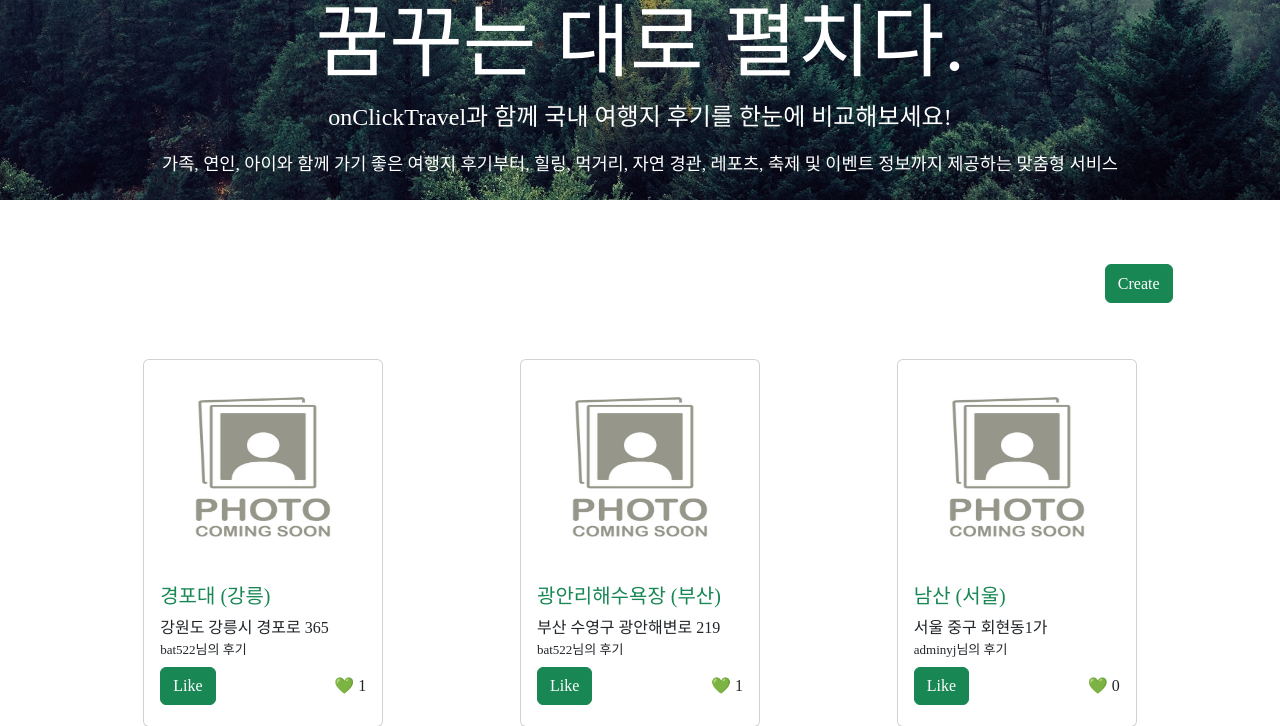
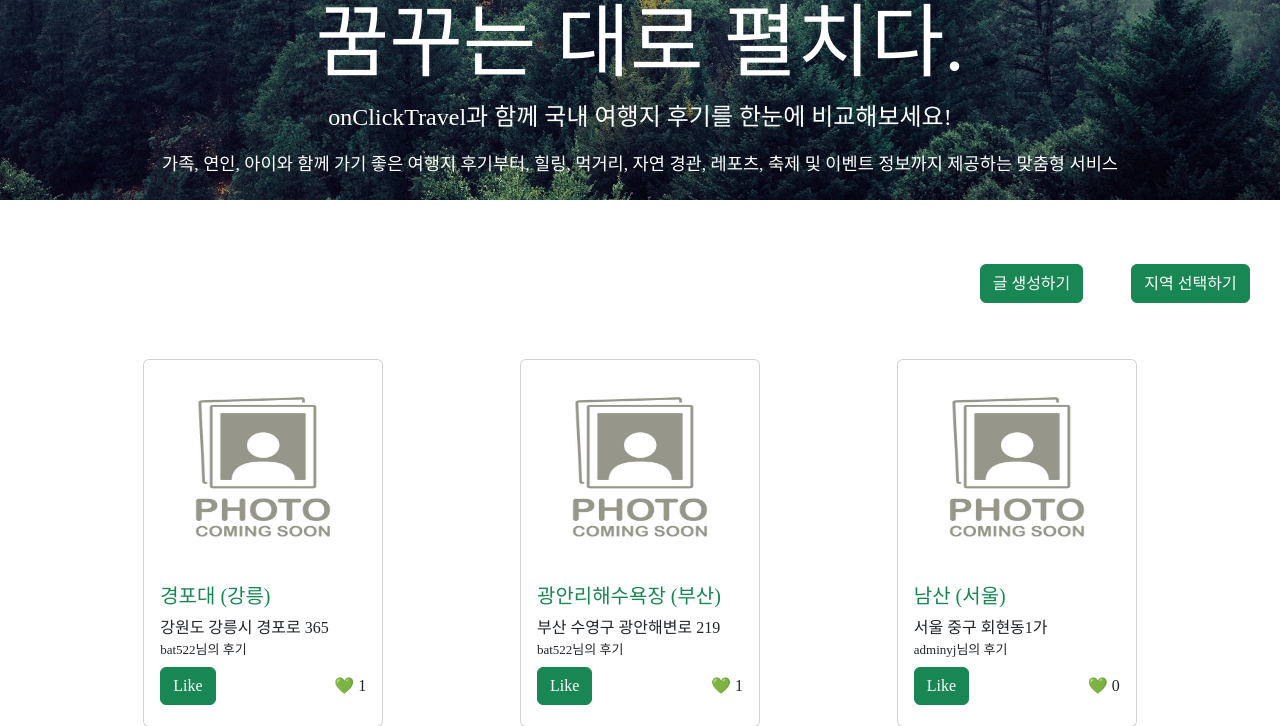
Before and after one commit to ParkJiHwan22/return_a_plus, a Django app: page / in a window 1280 px wide; the page is wider, and only the part inside the window is pictured. Shown: the part 598-1324 px from the top of that part. Run offline with Django 3.2, Linux system fonts and the light colour scheme; data comes from the database, SQL or seed files in the repository; data that the repository does not hold is empty; some libraries are stand-ins or nearby versions; some web fonts are replaced.

Commit message:
Add index_list

```diff
--- a/accounts/templates/accounts/signup.html
+++ b/accounts/templates/accounts/signup.html
@@ -49,7 +49,7 @@
           </p>
           <button type="submit" class="btn btn-success fw-bold my-3d-flex justify-content-center" style="width:100%; padding:10px; font-size: 22px;">회원 가입</button>
         </div>
-        <input type="submit" value='회원 가입' class="btn btn-success fw-bold  mb-5" style="font-family: 'S-CoreDream-3Light'; width:100%; padding:15px; font-size: 22px;">
+        {% comment %} <input type="submit" value='회원 가입' class="btn btn-success fw-bold  mb-5" style="font-family: 'S-CoreDream-3Light'; width:100%; padding:15px; font-size: 22px;"> {% endcomment %}
       </div>
     </form>
   </div>
--- a/posts/templates/posts/create.html
+++ b/posts/templates/posts/create.html
@@ -16,7 +16,7 @@ Create
           {{ imageForm }}
           {{ form.as_p }}
         </div>
-        <input type="submit" class="btn btn-primary" value="게시글 작성">
+        <input type="submit" class="btn btn-success" value="게시글 작성">
       </div>
     </form>
   </div>
--- a/posts/templates/posts/detail.html
+++ b/posts/templates/posts/detail.html
@@ -406,7 +406,7 @@
   {% endif %}
 
     <!-- 위치 -->
-    <h4> 숙소 위치 </h4>
+    <h2> 관광 명소 위치 </h2>
     <div id="map" style="height: 600px;"></div>
 
 
--- a/posts/templates/posts/index.html
+++ b/posts/templates/posts/index.html
@@ -130,11 +130,18 @@
     <div class="overlay-top"></div>
     <img class="d-flex justify-content-center" style="max-width: 100%;" src="{% static '/img/profile_bg.jpg' %}" alt="profil_background_image">
   </div>
-  <div class="row ms-5 mt-5 mb-5 d-flex justify-content-center align-items-center" style="width:100%;">
+  <div class="row ms-4 mt-5 mb-5 d-flex justify-content-center align-items-center" style="width:100%;">
     <div class="col-8" style="max-width: 100%;"></div>
     <div class="col-1 d-flex justify-content-center align-items-center" style="max-width: 100%;">
       <div class="ms-5 mt-3 button btn btn-success">
-        <a style="color:white; text-decoration-line: none; font-family: 'TheJamsil5Bold';" href="{% url 'posts:create' %}">Create</a>
+        <a style="color:white; text-decoration-line: none; font-family: 'TheJamsil5Bold';" href="{% url 'posts:create' %}">글 생성하기</a>
+      </div>
+      <div class="ms-5 mt-3 button btn btn-success">
+        <p class='m-0'>
+          <a style="color:white; text-decoration-line: none; font-family: 'TheJamsil5Bold'; "data-bs-toggle="collapse" href="#collapseExample" role="button" aria-expanded="false" aria-controls="collapseExample">
+            지역 선택하기
+          </a>
+        </p>
       </div>
     </div>
     <div class="position-absolute text-center text-white" style="top: 80%; left: 50%; transform: translate(-50%, -50%);">
@@ -144,6 +151,40 @@
       <p class="animated-text" style="font-family: 'TheJamsil5Bold'; font-size:110%;">가족, 연인, 아이와 함께 가기 좋은 여행지 후기부터, 힐링, 먹거리, 자연 경관, 레포츠, 축제 및 이벤트 정보까지 제공하는 맞춤형 서비스</p>
     </div>
   </div>
+  {% comment %} 05.07.22:49 지환 수정 {% endcomment %}
+
+  <div class="collapse" id="collapseExample">
+    <div class='d-flex justify-content-center mb-5'>
+      <p style="color:black; font-family: 'TheJamsil5Bold';  font-size: 2rem;">
+        <a href="{% url 'posts:index' %}">전체</a>&nbsp;&nbsp;&nbsp;&nbsp;
+        <a href="{% url 'posts:filter' '강릉'%}">강릉</a>&nbsp;&nbsp;&nbsp;
+        <a href="{% url 'posts:filter' '강원'%}">강원</a>&nbsp;&nbsp;&nbsp;
+        <a href="{% url 'posts:filter' '광주'%}">광주</a>&nbsp;&nbsp;&nbsp;
+        <a href="{% url 'posts:filter' '경기'%}">경기</a>&nbsp;&nbsp;&nbsp;
+        <a href="{% url 'posts:filter' '경남'%}">경남</a>&nbsp;&nbsp;&nbsp;
+        <a href="{% url 'posts:filter' '경북'%}">경북</a>&nbsp;&nbsp;&nbsp;
+        <a href="{% url 'posts:filter' '경주'%}">경주</a>&nbsp;&nbsp;&nbsp;
+        <a href="{% url 'posts:filter' '대구'%}">대구</a>&nbsp;&nbsp;&nbsp;
+        <a href="{% url 'posts:filter' '대전'%}">대전</a>&nbsp;&nbsp;&nbsp;
+        <a href="{% url 'posts:filter' '부산'%}">부산</a>&nbsp;&nbsp;&nbsp;
+        <a href="{% url 'posts:filter' '서울'%}">서울</a>&nbsp;&nbsp;&nbsp;
+        <a href="{% url 'posts:filter' '속초'%}">속초</a>&nbsp;&nbsp;&nbsp;
+        <a href="{% url 'posts:filter' '여수'%}">여수</a>&nbsp;&nbsp;&nbsp;
+        <a href="{% url 'posts:filter' '인천'%}">인천</a>&nbsp;&nbsp;&nbsp;
+        <a href="{% url 'posts:filter' '전남'%}">전남</a>&nbsp;&nbsp;&nbsp;
+        <a href="{% url 'posts:filter' '전북'%}">전북</a>&nbsp;&nbsp;&nbsp;
+        <a href="{% url 'posts:filter' '전주'%}">전주</a>&nbsp;&nbsp;&nbsp;
+        <a href="{% url 'posts:filter' '제주'%}">제주</a>&nbsp;&nbsp;&nbsp;
+        <a href="{% url 'posts:filter' '충남'%}">충남</a>&nbsp;&nbsp;&nbsp;
+        <a href="{% url 'posts:filter' '충북'%}">충북</a>&nbsp;&nbsp;&nbsp;
+      </p>
+    </div>
+  </div>
+
+  {% comment %} 05.07.22:49 지환 수정 {% endcomment %}
+
+
+
   <div class="container-fluid d-flex justify-content-center">
     <div class="row d-flex justify-content-center align-items-center" style="width:90%;">
       {% for post in posts %}
--- a/posts/urls.py
+++ b/posts/urls.py
@@ -16,4 +16,5 @@ urlpatterns = [
     ),
     path('<int:post_pk>/like/', views.like, name='like'),
     path('Our_Service/', views.Our_Service, name='Our_Service'),
+    path('<str:city>/filter/', views.filter, name='filter'),
 ]
--- a/posts/views.py
+++ b/posts/views.py
@@ -92,7 +92,7 @@ def create(request):
     }
     return render(request, 'posts/create.html', context)
 
-
+@login_required
 def detail(request, posts_pk):
     post = Post.objects.get(pk=posts_pk)
     reviews = post.review_set.all()
@@ -205,3 +205,11 @@ def like(request, post_pk):
 
 def Our_Service(request):
     return render(request, 'posts/Our_Service.html')
+
+# 지환 05.07 22:35 추가
+def filter(request, city):
+    posts = Post.objects.filter(city=city).order_by('-created_at')
+    context = {
+        'posts': posts,
+    }
+    return render(request, 'posts/index.html', context)
```
Also changed, not shown: accounts/migrations/0001_initial.py, posts/migrations/0001_initial.py.
